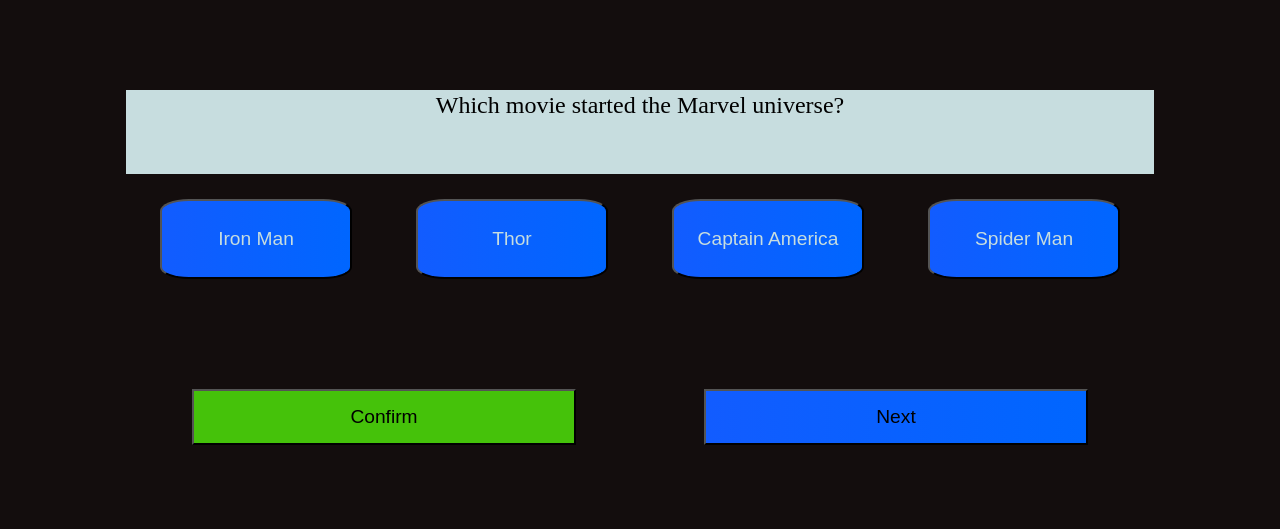
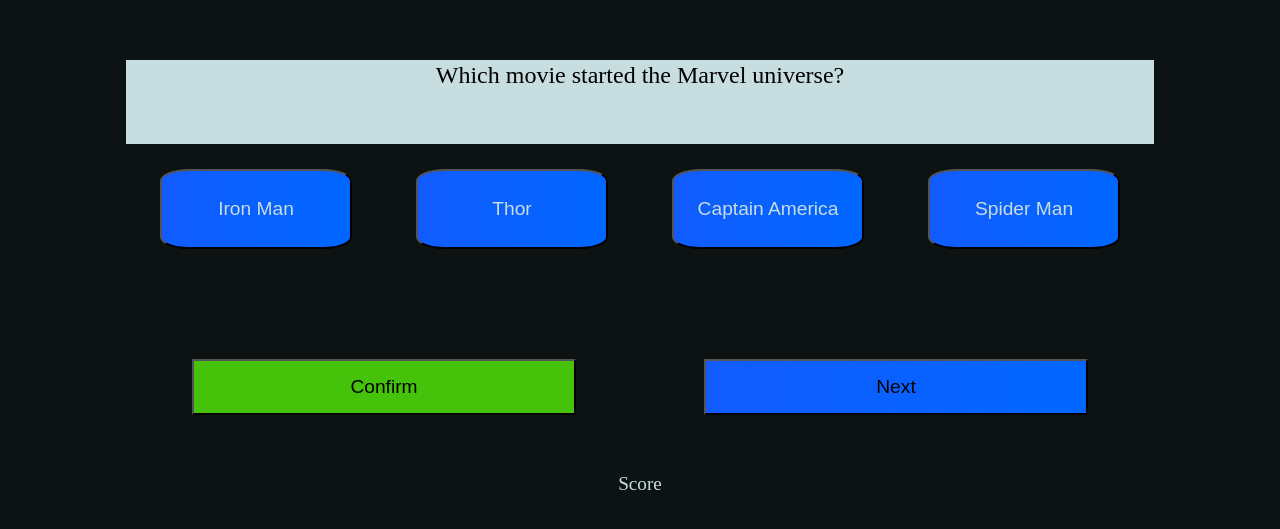
Before and after one commit to ar2189/Marvel-quiz, a plain HTML site: page index.html in a window 1280 px wide. Shown: the part 193-722 px from the top of the page. Drawn offline with Linux system fonts and the light colour scheme.

Commit message:
Add a score container in the html

```diff
--- a/assets/css/style.css
+++ b/assets/css/style.css
@@ -3,7 +3,7 @@ body {
     margin: 0;
     width: 100vw;
     height: 100vh;
-    background: rgb(19, 13, 13);
+    background: #0d1212;
 }
 
 .panel {
@@ -96,3 +96,8 @@ body {
     transition: transform 120ms;
     transform: scale(1.03);
 }
+
+p {
+    color: #c7dddf;
+    font-size: larger;
+}
--- a/index.html
+++ b/index.html
@@ -35,6 +35,10 @@
 
             <button class="next">Next</button>
         </div>
+
+        <div class="score-container">
+            <p class="score">Score</p>
+        </div>
     </div>
 
 
```
